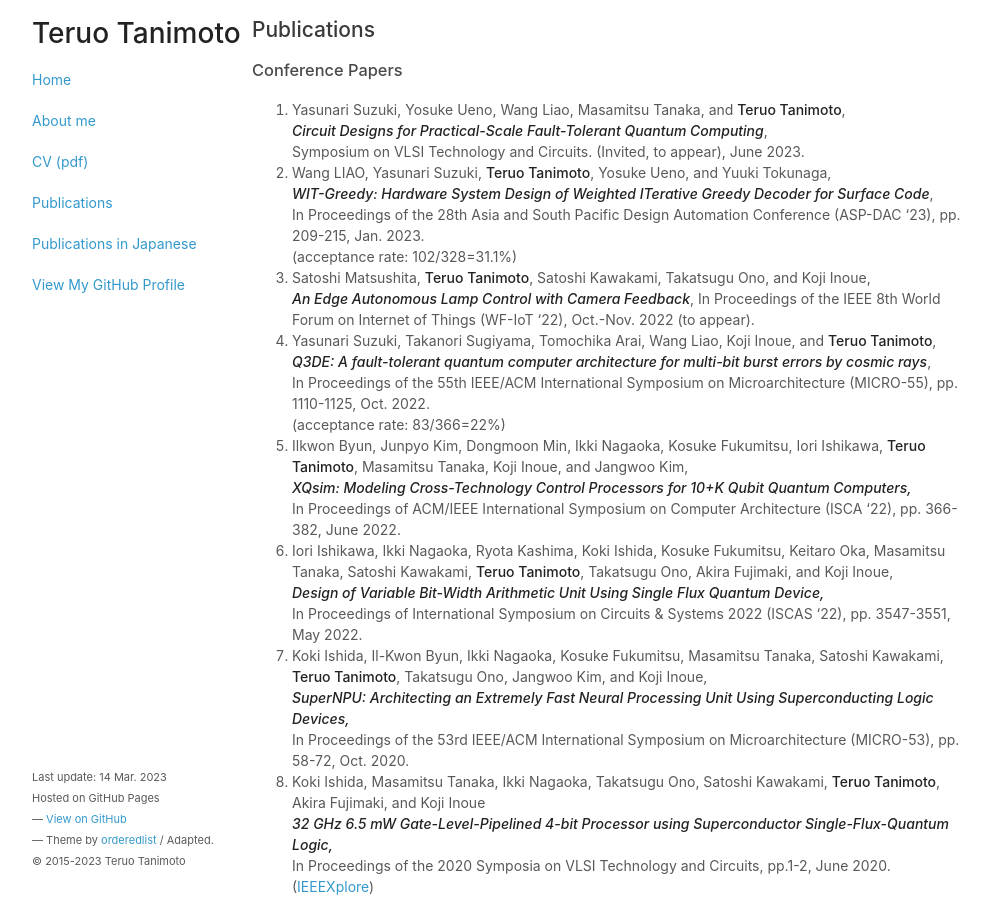
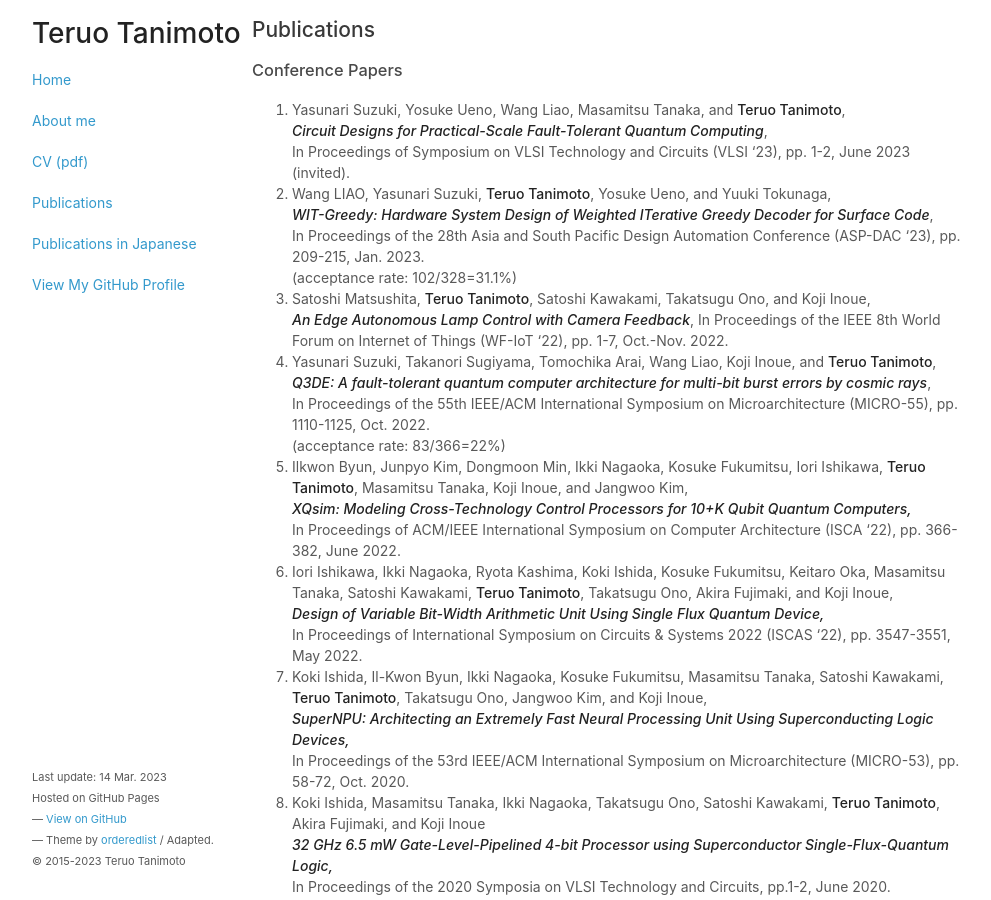
Before and after one commit to teruo41/teruo41.github.io, a Jekyll site: the page built from pubse.md, in a window 1280 px wide and 900 px high. Shown: the whole window, without its empty margins (138-1129 px from the left). Built offline with Jekyll 4.4.1, drawn with Linux system fonts in a browser that asks for light colours.

Commit message:
Update pubse.md

```diff
--- a/pubse.md
+++ b/pubse.md
@@ -9,7 +9,7 @@
 
 0. Yasunari Suzuki, Yosuke Ueno, Wang Liao, Masamitsu Tanaka, and __Teruo Tanimoto__,
    ***Circuit Designs for Practical-Scale Fault-Tolerant Quantum Computing***,
-   Symposium on VLSI Technology and Circuits. (Invited, to appear), June 2023.
+   In Proceedings of Symposium on VLSI Technology and Circuits (VLSI '23), pp. 1-2, June 2023 (invited).
 
 0. Wang LIAO, Yasunari Suzuki, __Teruo Tanimoto__, Yosuke Ueno, and Yuuki Tokunaga,
    ***WIT-Greedy: Hardware System Design of Weighted ITerative Greedy Decoder for Surface Code***,
@@ -18,7 +18,7 @@
 
 0. Satoshi Matsushita, __Teruo Tanimoto__, Satoshi Kawakami, Takatsugu Ono, and Koji Inoue,
    ***An Edge Autonomous Lamp Control with Camera Feedback***,
-   In Proceedings of the IEEE 8th World Forum on Internet of Things (WF-IoT '22), Oct.-Nov. 2022 (to appear).
+   In Proceedings of the IEEE 8th World Forum on Internet of Things (WF-IoT '22), pp. 1-7, Oct.-Nov. 2022.
 
 0. Yasunari Suzuki, Takanori Sugiyama, Tomochika Arai, Wang Liao, Koji Inoue, and __Teruo Tanimoto__,
    ***Q3DE: A fault-tolerant quantum computer architecture for multi-bit burst errors by cosmic rays***,
```
